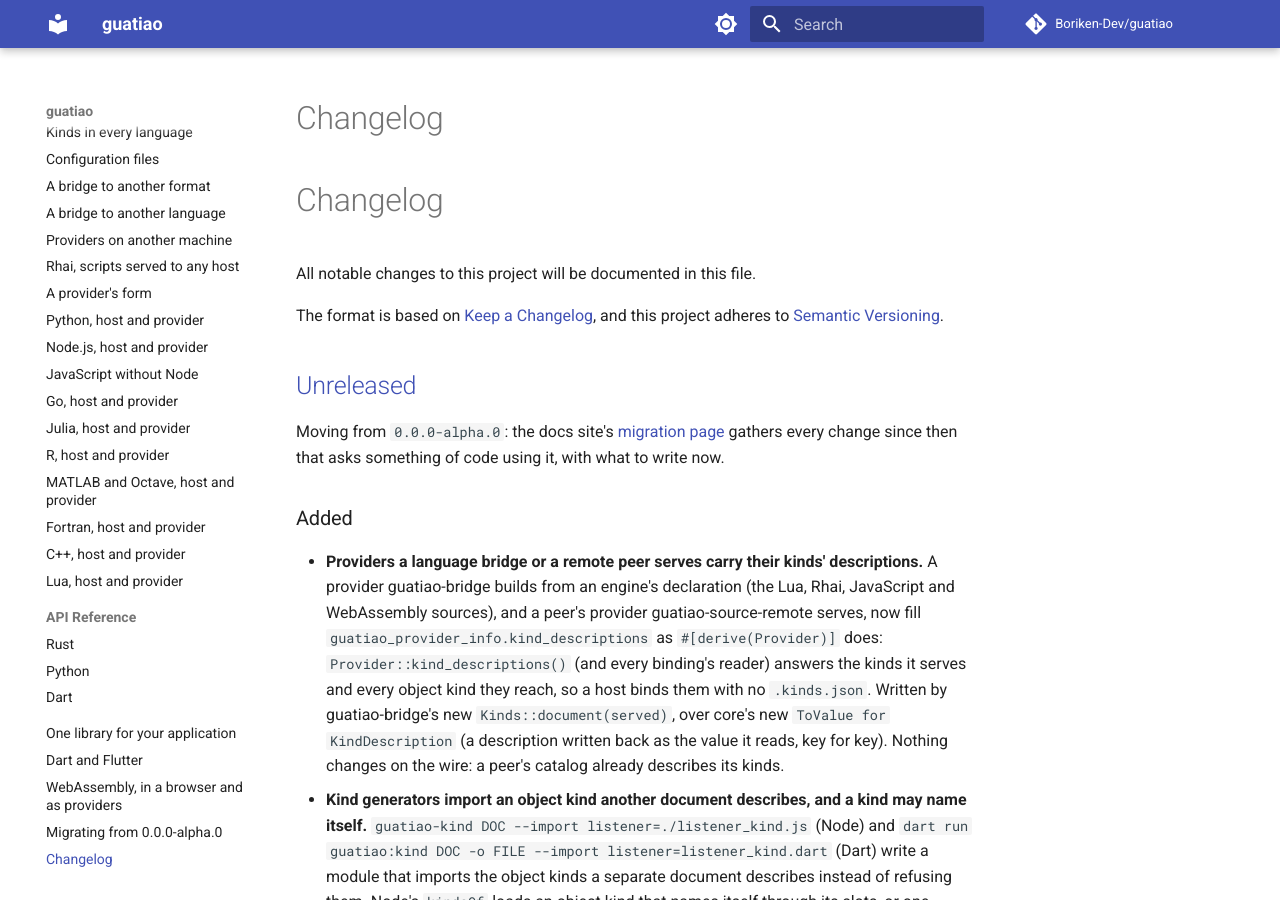
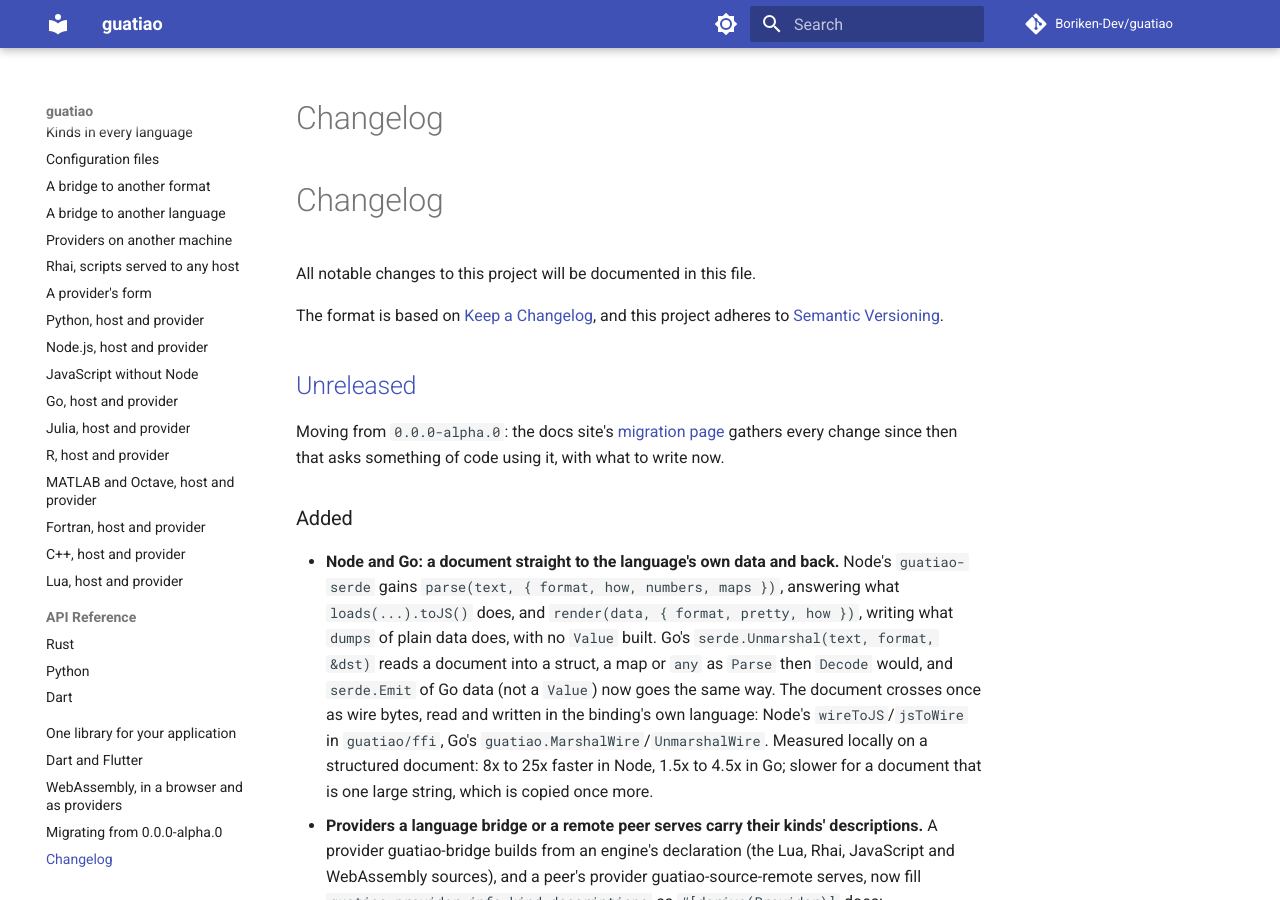
Before and after one commit to Boriken-Dev/guatiao, an MkDocs documentation site: the page built from docs/changelog.md, in a window 1280 px wide and 900 px high. Built offline with MkDocs 1.6.1 and Material for MkDocs 9.7.7, drawn with Linux system fonts in a browser that asks for light colours; comment, search, counter and statistics services are not loaded; some of the changed text lies outside the part shown.

Commit message:
docs: documents straight to Node and Go data

```diff
--- a/CHANGELOG.md
+++ b/CHANGELOG.md
@@ -14,6 +14,19 @@ write now.
 
 ### Added
 
+- **Node and Go: a document straight to the language's own data and
+  back.** Node's `guatiao-serde` gains `parse(text, { format, how,
+  numbers, maps })`, answering what `loads(...).toJS()` does, and
+  `render(data, { format, pretty, how })`, writing what `dumps` of plain
+  data does, with no `Value` built. Go's `serde.Unmarshal(text, format,
+  &dst)` reads a document into a struct, a map or `any` as `Parse` then
+  `Decode` would, and `serde.Emit` of Go data (not a `Value`) now goes
+  the same way. The document crosses once as wire bytes, read and written
+  in the binding's own language: Node's `wireToJS`/`jsToWire` in
+  `guatiao/ffi`, Go's `guatiao.MarshalWire`/`UnmarshalWire`. Measured
+  locally on a structured document: 8x to 25x faster in Node, 1.5x to
+  4.5x in Go; slower for a document that is one large string, which is
+  copied once more.
 - **Providers a language bridge or a remote peer serves carry their
   kinds' descriptions.** A provider guatiao-bridge builds from an
   engine's declaration (the Lua, Rhai, JavaScript and WebAssembly
@@ -1237,6 +1250,15 @@ write now.
 
 ### Fixed
 
+- **Go: Go data nests as deep as the library allows.** Converting Go data
+  counted each interface and pointer on the way as a level of its own, so
+  `[]any` nested 64 deep was refused as deeper than 128. Only values count
+  now; a value a `Marshaler` answers takes the level of the type it
+  stands for.
+- **Go: a map whose keys write the same text is refused.** Two keys of a
+  Go map that write one text (two `TextMarshaler` keys, say) made a tree
+  keep one of them, which one depending on the map's order; it is now an
+  `ErrBadValue` naming the key.
 - **guatiao-source-remote: a link ended while a write is under way still
   tells the peer.** GOODBYE went out only if the writer was free at that
   moment; over shared memory on Windows the peer then never saw the end.
```
Also changed, not shown: docs/go.md (+8 -0 lines).
